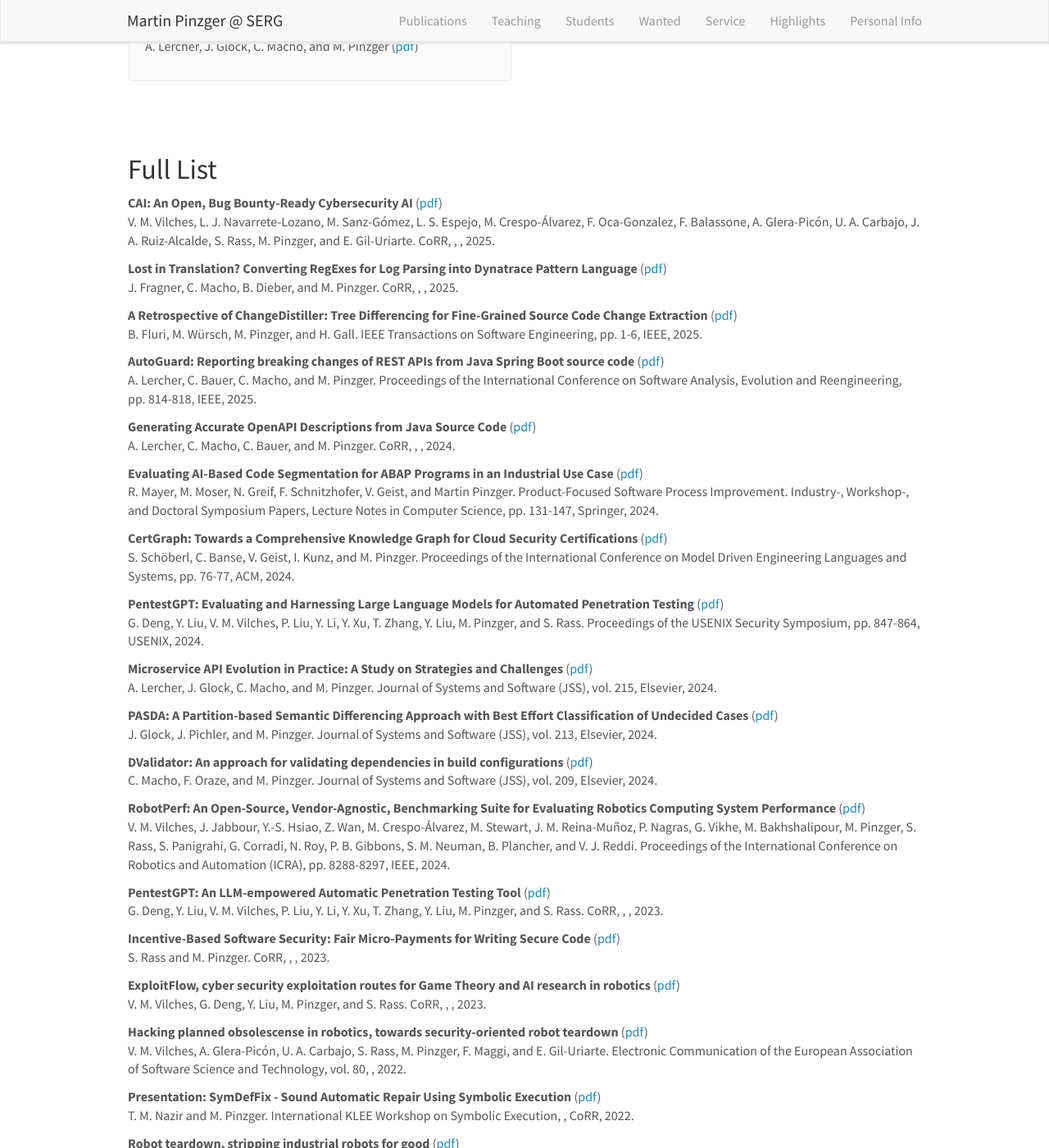
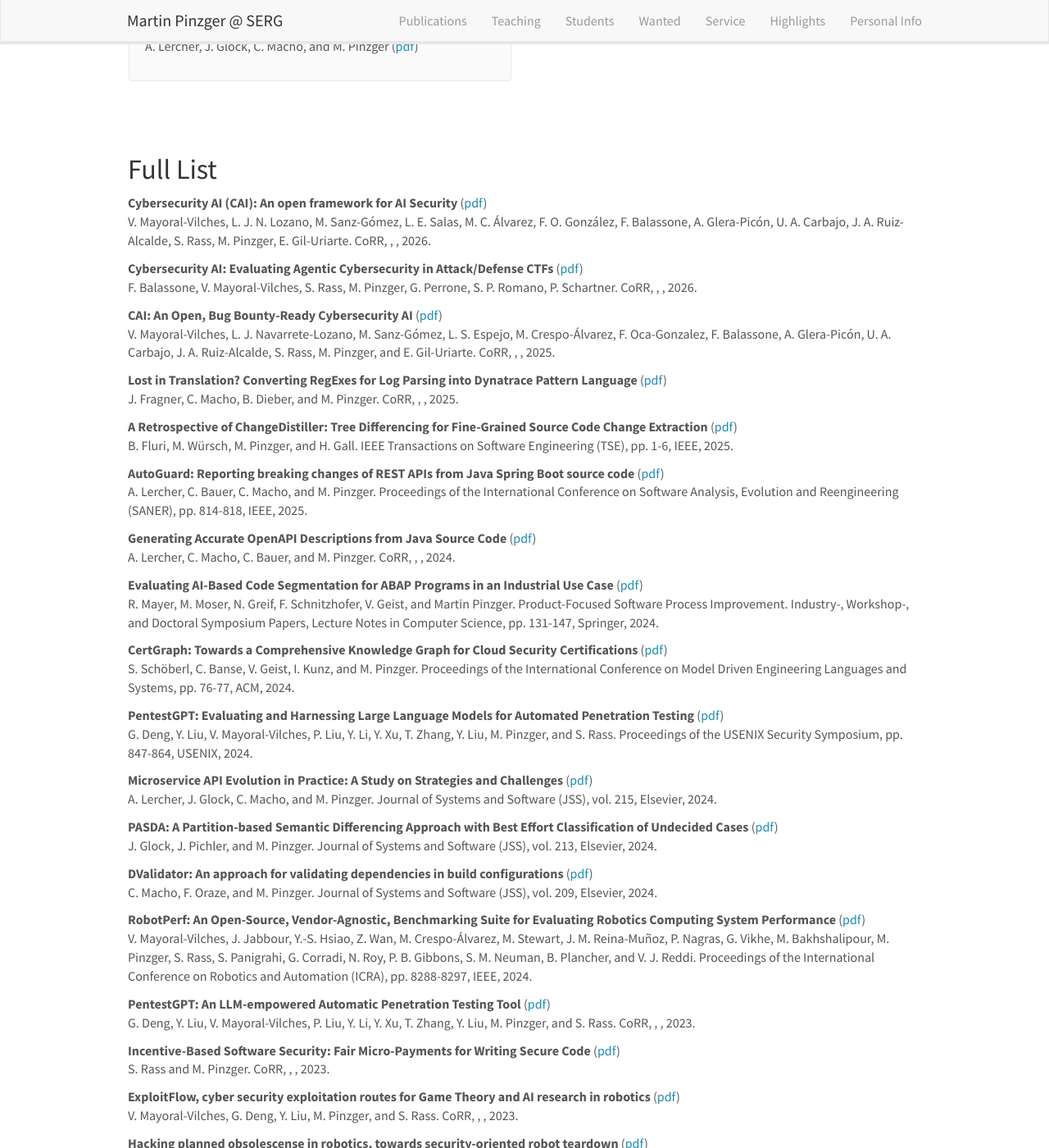
Before and after one commit to pinzger/pinzger.github.io, a Jekyll site: the page built from _pages/publications.md, in a window 1280 px wide and 1400 px high, scrolled down 1212 px. Shown: the whole window at 82% size. Built offline with Jekyll 4.4.1, drawn with Linux system fonts in a browser that asks for light colours; nearby versions of some CDN libraries; some of the changed text lies outside the part shown.

Commit message:
added recent publications

```diff
--- a/_data/publist.yml
+++ b/_data/publist.yml
@@ -1,13 +1,40 @@
+- title: "Cybersecurity AI (CAI): An open framework for AI Security"
+  image:
+  authors: V. Mayoral-Vilches, L. J. N. Lozano, M. Sanz-Gómez, L. E. Salas, M. C. Álvarez, F. O. González, F. Balassone, A. Glera-Picón, U. A. Carbajo, J. A. Ruiz-Alcalde, S. Rass, M. Pinzger, E. Gil-Uriarte
+  proceedings: CoRR
+  pages:
+  publisher:
+  year: 2026
+  description:
+  link:
+    url: ../papers/Vilches2026-CAI.pdf
+    display: pdf
+  highlight:
+
+
+- title: "Cybersecurity AI: Evaluating Agentic Cybersecurity in Attack/Defense CTFs"
+  image:
+  authors: F. Balassone, V. Mayoral-Vilches, S. Rass, M. Pinzger, G. Perrone, S. P. Romano, P. Schartner
+  proceedings: CoRR
+  pages:
+  publisher:
+  year: 2026
+  description:
+  link:
+    url: ../papers/Vilches2026-CAI-eval.pdf
+    display: pdf
+  highlight:
+
 - title: "CAI: An Open, Bug Bounty-Ready Cybersecurity AI"
   image:
-  authors: V. M. Vilches, L. J. Navarrete-Lozano, M. Sanz-Gómez, L. S. Espejo, M. Crespo-Álvarez, F. Oca-Gonzalez, F. Balassone, A. Glera-Picón, U. A. Carbajo, J. A. Ruiz-Alcalde, S. Rass, M. Pinzger, and E. Gil-Uriarte
+  authors: V. Mayoral-Vilches, L. J. Navarrete-Lozano, M. Sanz-Gómez, L. S. Espejo, M. Crespo-Álvarez, F. Oca-Gonzalez, F. Balassone, A. Glera-Picón, U. A. Carbajo, J. A. Ruiz-Alcalde, S. Rass, M. Pinzger, and E. Gil-Uriarte
   proceedings: CoRR
   pages:
   publisher:
   year: 2025
   description:
   link:
-    url: ../papers/Vilches2025-cai.pdf
+    url: ../papers/Vilches2025-CAI-tr.pdf
     display: pdf
   highlight:
 
@@ -27,7 +54,7 @@
 - title: "A Retrospective of ChangeDistiller: Tree Differencing for Fine-Grained Source Code Change Extraction"
   image:
   authors: B. Fluri, M. Würsch, M. Pinzger, and H. Gall
-  proceedings: IEEE Transactions on Software Engineering
+  proceedings: IEEE Transactions on Software Engineering (TSE)
   pages: pp. 1-6
   publisher: IEEE
   year: 2025
@@ -41,7 +68,7 @@
 - title: "AutoGuard: Reporting breaking changes of REST APIs from Java Spring Boot source code"
   image:
   authors: A. Lercher, C. Bauer, C. Macho, and M. Pinzger
-  proceedings: Proceedings of the International Conference on Software Analysis, Evolution and Reengineering
+  proceedings: Proceedings of the International Conference on Software Analysis, Evolution and Reengineering (SANER)
   pages: pp. 814-818
   publisher: IEEE
   year: 2025
@@ -93,7 +120,7 @@
 
 - title: "PentestGPT: Evaluating and Harnessing Large Language Models for Automated Penetration Testing"
   image:
-  authors: G. Deng, Y. Liu, V. M. Vilches, P. Liu, Y. Li, Y. Xu, T. Zhang, Y. Liu, M. Pinzger, and S. Rass
+  authors: G. Deng, Y. Liu, V. Mayoral-Vilches, P. Liu, Y. Li, Y. Xu, T. Zhang, Y. Liu, M. Pinzger, and S. Rass
   proceedings: Proceedings of the USENIX Security Symposium
   pages: pp. 847-864
   publisher: USENIX
@@ -145,7 +172,7 @@
 
 - title: "RobotPerf: An Open-Source, Vendor-Agnostic, Benchmarking Suite for Evaluating Robotics Computing System Performance"
   image:
-  authors: 	V. M. Vilches, J. Jabbour, Y.-S. Hsiao, Z. Wan, M. Crespo-Álvarez, M. Stewart, J. M. Reina-Muñoz, P. Nagras, G. Vikhe, M. Bakhshalipour, M. Pinzger, S. Rass, S. Panigrahi, G. Corradi, N. Roy, P. B. Gibbons, S. M. Neuman, B. Plancher, and V. J. Reddi
+  authors: 	V. Mayoral-Vilches, J. Jabbour, Y.-S. Hsiao, Z. Wan, M. Crespo-Álvarez, M. Stewart, J. M. Reina-Muñoz, P. Nagras, G. Vikhe, M. Bakhshalipour, M. Pinzger, S. Rass, S. Panigrahi, G. Corradi, N. Roy, P. B. Gibbons, S. M. Neuman, B. Plancher, and V. J. Reddi
   proceedings: Proceedings of the International Conference on Robotics and Automation (ICRA)
   pages: pp. 8288-8297
   publisher: IEEE
@@ -158,7 +185,7 @@
 
 - title: "PentestGPT: An LLM-empowered Automatic Penetration Testing Tool"
   image:
-  authors: G. Deng, Y. Liu, V. M. Vilches, P. Liu, Y. Li, Y. Xu, T. Zhang, Y. Liu, M. Pinzger, and S. Rass
+  authors: G. Deng, Y. Liu, V. Mayoral-Vilches, P. Liu, Y. Li, Y. Xu, T. Zhang, Y. Liu, M. Pinzger, and S. Rass
   proceedings: CoRR
   pages:
   publisher:
@@ -184,7 +211,7 @@
 
 - title: "ExploitFlow, cyber security exploitation routes for Game Theory and AI research in robotics"
   image:
-  authors: V. M. Vilches, G. Deng, Y. Liu, M. Pinzger, and S. Rass
+  authors: V. Mayoral-Vilches, G. Deng, Y. Liu, M. Pinzger, and S. Rass
   proceedings: CoRR
   pages:
   publisher:
@@ -197,7 +224,7 @@
 
 - title: "Hacking planned obsolescense in robotics, towards security-oriented robot teardown"
   image:
-  authors: V. M. Vilches, A. Glera-Picón, U. A. Carbajo, S. Rass, M. Pinzger, F. Maggi, and E. Gil-Uriarte
+  authors: V. Mayoral-Vilches, A. Glera-Picón, U. A. Carbajo, S. Rass, M. Pinzger, F. Maggi, and E. Gil-Uriarte
   proceedings: Electronic Communication of the European Association of Software Science and Technology
   pages: vol. 80
   publisher:
@@ -223,7 +250,7 @@
 
 - title: "Robot teardown, stripping industrial robots for good"
   image:
-  authors: V. M. Vilches, A. Glera-Picón, U. A. Carbajo, S. Rass, M. Pinzger, F. Maggi, and E. Gil-Uriarte
+  authors: V. Mayoral-Vilches, A. Glera-Picón, U. A. Carbajo, S. Rass, M. Pinzger, F. Maggi, and E. Gil-Uriarte
   proceedings: International Journal of Cyber Forensics and Advanced Threat Investigations
   pages:
   publisher: Concept Techn Publishing
```
Also changed, not shown: 4 other files.
